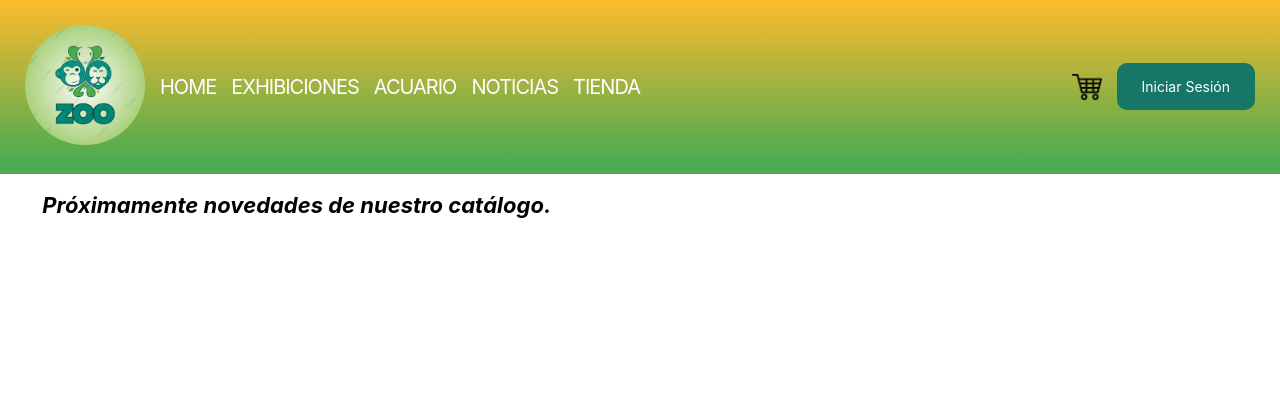
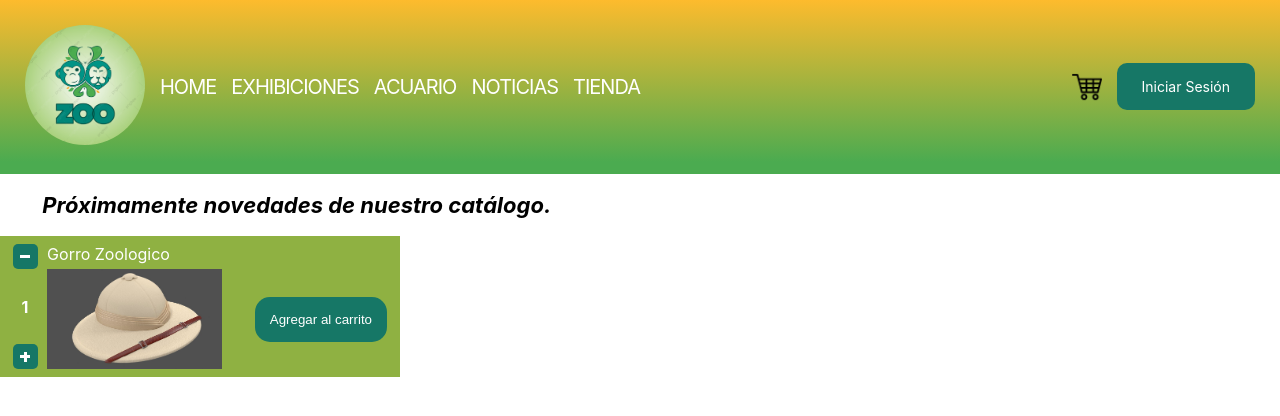
Before and after one commit to poderosodorXD/Zoologico_Paz, a React (Create React App) app: page / in a window 1280 px wide. Shown: the top 416 px of the page. Built offline with nearby package versions, Linux system fonts and the light colour scheme.

Commit message:
Creaccion del componente ItemCount.jsx y ItemCount.css

```diff
--- a/src/App.jsx
+++ b/src/App.jsx
@@ -4,12 +4,11 @@ import ItemListContainer from './components/ItemListContainer/ItemListContainer'
 
 function App() { //componente
 
-
   return (
     <div className='contenedorPrincipal'>
       <Header />
 
-      <ItemListContainer mensaje={'Próximamente novedades de nuestro catálogo.'}/>
+      <ItemListContainer mensaje={'Próximamente novedades de nuestro catálogo.'} />
 
     </div>
   );
--- /dev/null
+++ b/src/components/ItemCount/ItemCount.css
@@ -0,0 +1,122 @@
+.itemProducto{
+    width: 400px;
+    background-color: #8fb142;
+    display: flex;
+    flex-direction: row;
+    padding: 8px;
+    box-sizing: border-box;
+}
+
+.contenedorCarrito{
+    display: flex;
+    flex-direction: column;
+    justify-content: space-between;
+    align-items: center;
+    width: 35px;
+}
+
+.contenedorCarrito .restarCantidad{
+    color: white;
+    font-size: 16px;
+    background-color: #167766;
+    width: 25px;
+    height: 25px;
+    display: flex;
+    align-items: center;
+    justify-content: center;
+    cursor: pointer;
+    border-radius: 5px;
+}
+
+.contenedorCarrito .restarCantidad:active{
+    transform: scale(0.9);
+}
+
+.contenedorCarrito .restarCantidad::before{
+    content: ' ';
+    width: 10px;
+    height: 3px;
+    position: absolute;
+    background-color: white;
+}
+
+.contenedorCarrito .txtCantidad{
+    color: white;
+    font-size: 16px;
+    font-weight: bold;
+}
+
+.contenedorCarrito .aumentarCantidad{
+    color: white;
+    font-size: 16px;
+    background-color: #167766;
+    width: 25px;
+    height: 25px;
+    display: flex;
+    align-items: center;
+    justify-content: center;
+    cursor: pointer;
+    border-radius: 5px;
+}
+
+.contenedorCarrito .aumentarCantidad:active{
+    transform: scale(0.9);
+}
+
+.contenedorCarrito .aumentarCantidad::before{
+    content: ' ';
+    width: 10px;
+    height: 3px;
+    position: absolute;
+    background-color: white;
+}
+.contenedorCarrito .aumentarCantidad::after{
+    content: ' ';
+    width: 3px;
+    height: 10px;
+    position: absolute;
+    background-color: white;
+}
+
+.infoItem {
+    display: flex;
+    flex-direction: column;
+    flex-wrap: nowrap;
+    align-items: flex-start;
+    width: calc(100% - 35px);
+    gap: 5px;
+    padding: 0 5px;
+}
+
+.infoItem .txtTituloProducto{
+    color: white;
+    font-size: clamp(14px,1.56vw,16px) ;
+    margin: 0;
+}
+
+ .infoItem .infoItem2 {
+    display: flex;
+    align-items: center;
+    justify-content: space-between;
+    width: 100%;
+}
+
+.infoItem .infoItem2 .imgProducto{
+    width: 175px;
+    height: 100px;
+    object-fit: cover;
+    object-position: center center;
+}
+
+.infoItem .infoItem2 button{
+    border: 0;
+    background-color: #167766;
+    color: white;
+    padding: 15px;
+    border-radius: 15px;
+    cursor: pointer;
+}
+
+.infoItem .infoItem2 button:active{
+    transform: scale(0.9);
+}
--- /dev/null
+++ b/src/components/ItemCount/ItemCount.jsx
@@ -0,0 +1,39 @@
+import React from 'react';
+import '../ItemCount/ItemCount.css';
+import { useState } from 'react'
+
+const ItemCount = ({ contador, stock , nombreProducto}) => {
+
+    const [count, setContador] = useState(contador)
+
+    const aumentaItem = () => {
+        count < stock ? setContador(count + 1) : console.log(`Contador no puede exceder al stock de ${stock} unidades`)
+    }
+
+    const descuentaItem = () => {
+        count <= 1 ? console.log('Contador no puede ser menor a 1') : setContador(count - 1)
+    }
+
+    const onAdd = (numero) => {
+        console.log(`La cantidad de productos adquiridos es: ${numero}`);
+    }
+
+    return (
+        <div className='itemProducto'>
+            <div className='contenedorCarrito'>
+                <span className='restarCantidad' onClick={() => descuentaItem()}></span>
+                <label className='txtCantidad'>{count}</label>
+                <span className='aumentarCantidad' onClick={() => aumentaItem()}></span>
+            </div>
+            <div className='infoItem'>
+                <p className='txtTituloProducto'>{nombreProducto}</p>
+                <div className='infoItem2'>
+                    <img className='imgProducto' src="img/GorroZoologico.jpg" alt="Gorro Zoologico" />
+                    <button onClick={() => onAdd(count)}>Agregar al carrito</button>
+                </div>
+            </div>
+        </div>
+    );
+};
+
+export default ItemCount;
--- a/src/components/ItemListContainer/ItemListContainer.jsx
+++ b/src/components/ItemListContainer/ItemListContainer.jsx
@@ -1,10 +1,13 @@
 import React from 'react';
+import ItemCount from '../ItemCount/ItemCount';
 import '../ItemListContainer/ItemListContainer.css'
 
 const ItemListContainer = ({ mensaje }) => {
     return (
         <>
             <h2 className='txtMensaje-ilc'>{mensaje}</h2>
+
+            <ItemCount contador={1} stock={10} nombreProducto={'Gorro Zoologico'} />
         </>
     );
 };
```
Also changed, not shown: public/img/GorroZoologico.jpg (added), public/img/GorroZoologico.png (added).
